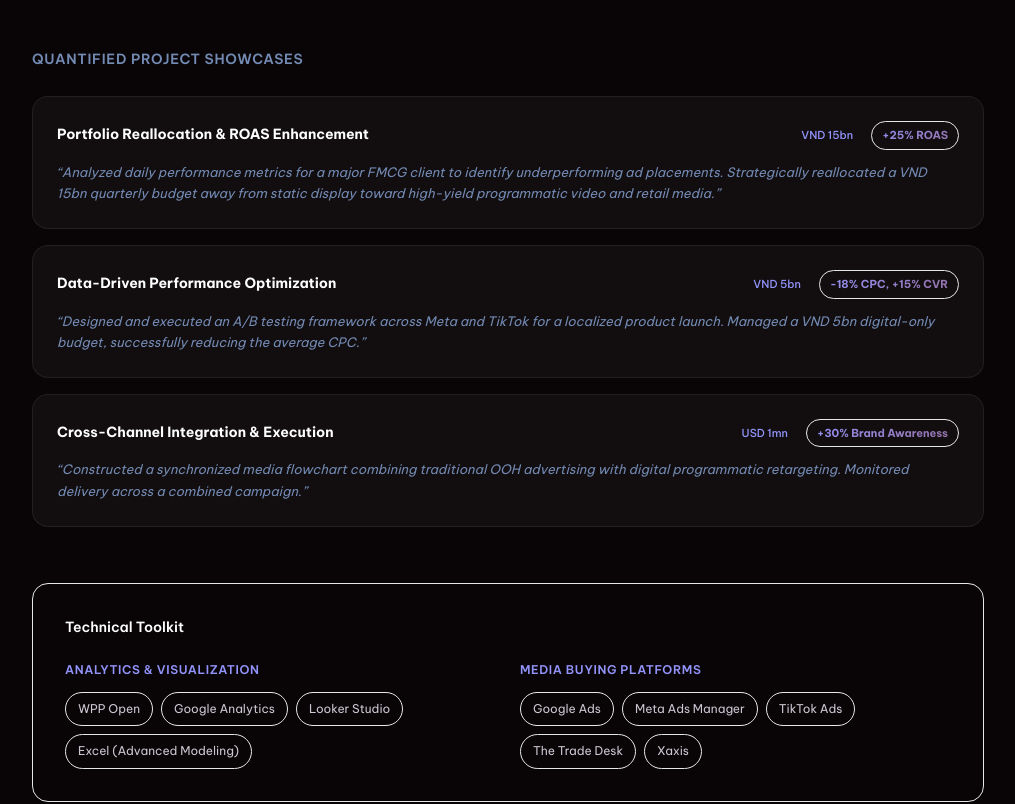
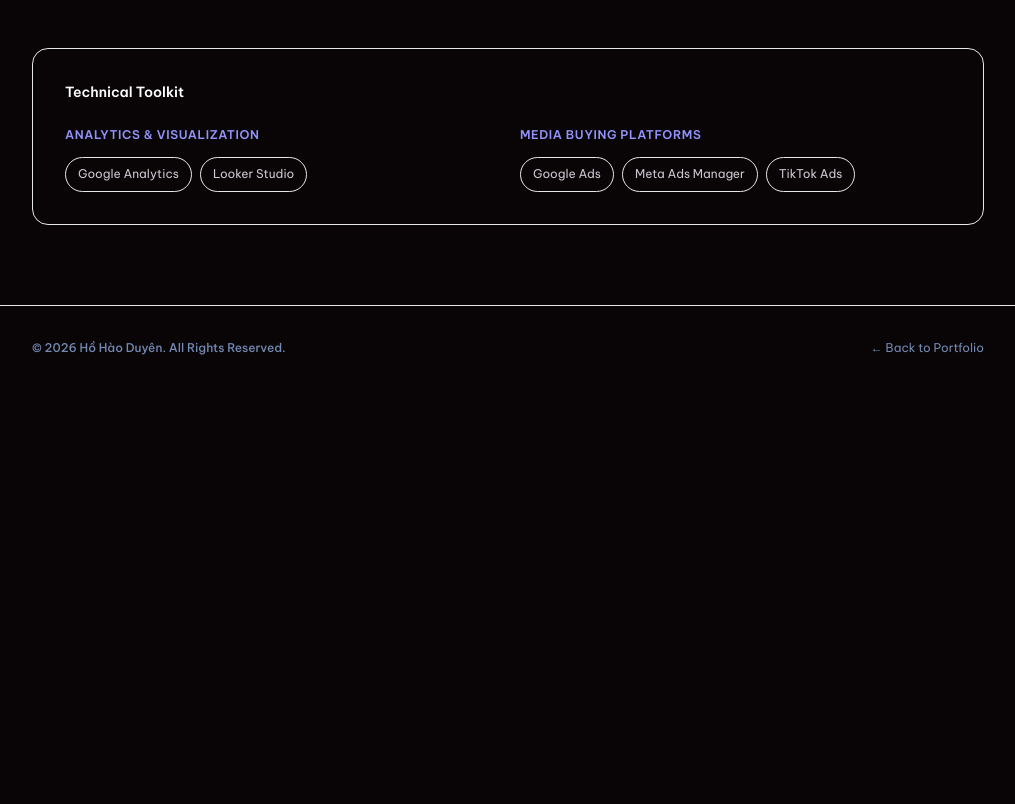
Before and after one commit to Kohnnn/dindinwebsite, a Next.js app: page /awards/media-master-2023 in a window 1280 px wide. Shown: the part 1080-1884 px from the top of the page, without its empty margins (132-1147 px from the left). After the commit the page ends 1470 px from the top, so only its background shows below. Built offline with nearby package versions, Linux system fonts and the light colour scheme.

Commit message:
feat: add resume data models and project/award detail pages while updating program duration in subsite content

```diff
--- a/src/app/awards/media-master-2023/page.tsx
+++ b/src/app/awards/media-master-2023/page.tsx
@@ -23,35 +23,14 @@
     },
 ] as { icon: LucideIcon; title: string; desc: string }[];
 
-const showcases = [
-    {
-        title: "Portfolio Reallocation & ROAS Enhancement",
-        quote: "Analyzed daily performance metrics for a major FMCG client to identify underperforming ad placements. Strategically reallocated a VND 15bn quarterly budget away from static display toward high-yield programmatic video and retail media.",
-        result: "+25% ROAS",
-        budget: "VND 15bn",
-    },
-    {
-        title: "Data-Driven Performance Optimization",
-        quote: "Designed and executed an A/B testing framework across Meta and TikTok for a localized product launch. Managed a VND 5bn digital-only budget, successfully reducing the average CPC.",
-        result: "-18% CPC, +15% CVR",
-        budget: "VND 5bn",
-    },
-    {
-        title: "Cross-Channel Integration & Execution",
-        quote: "Constructed a synchronized media flowchart combining traditional OOH advertising with digital programmatic retargeting. Monitored delivery across a combined campaign.",
-        result: "+30% Brand Awareness",
-        budget: "USD 1mn",
-    },
-];
-
 const tools = [
     {
         category: "Analytics & Visualization",
-        items: ["WPP Open", "Google Analytics", "Looker Studio", "Excel (Advanced Modeling)"],
+        items: ["Google Analytics", "Looker Studio"],
     },
     {
         category: "Media Buying Platforms",
-        items: ["Google Ads", "Meta Ads Manager", "TikTok Ads", "The Trade Desk", "Xaxis"],
+        items: ["Google Ads", "Meta Ads Manager", "TikTok Ads"],
     },
 ];
 
@@ -72,7 +51,7 @@
                     WPP Media Master Training 2023
                 </h1>
                 <p className="text-[16px] text-muted/80 leading-relaxed max-w-2xl mb-2">
-                    <strong className="text-white">Selected exclusive participant</strong> for GroupM&apos;s intensive 13-week fast-track program.
+                    <strong className="text-white">Selected exclusive participant</strong> for GroupM&apos;s intensive 10-week fast-track program.
                 </p>
                 <p className="text-[15px] text-slate leading-relaxed max-w-2xl">
                     Focused on cross-channel media planning, programmatic trading, and data-driven budget allocation for managing and optimizing large-scale media investments for enterprise clients.
@@ -132,40 +111,6 @@
                 </div>
             </div>
 
-            {/* ── Project Showcases ── */}
-            <div className="mt-14">
-                <h2 className="text-[14px] font-semibold text-slate uppercase tracking-wider mb-6">
-                    Quantified Project Showcases
-                </h2>
-                <div className="space-y-4">
-                    {showcases.map((s, i) => (
-                        <motion.div
-                            key={i}
-                            initial={{ opacity: 0, y: 24 }}
-                            animate={{ opacity: 1, y: 0 }}
-                            transition={{ delay: 0.6 + i * 0.1, duration: 0.6, ease: "easeOut" }}
-                            className="bg-card border border-border rounded-2xl p-6 hover:border-purple/20 transition-all duration-300"
-                        >
-                            <div className="flex flex-col sm:flex-row sm:items-center justify-between mb-3 gap-2">
-                                <h3 className="text-[14px] font-bold text-white">
-                                    {s.title}
-                                </h3>
-                                <div className="flex items-center gap-2">
-                                    <span className="text-[11px] font-medium text-purple-lt bg-purple/10 px-2.5 py-1 rounded-full">
-                                        {s.budget}
-                                    </span>
-                                    <span className="text-[11px] font-bold text-gradient bg-purple/8 px-2.5 py-1 rounded-full border border-purple/20">
-                                        {s.result}
-                                    </span>
-                                </div>
-                            </div>
-                            <p className="text-[13px] text-slate leading-relaxed italic">
-                                &ldquo;{s.quote}&rdquo;
-                            </p>
-                        </motion.div>
-                    ))}
-                </div>
-            </div>
 
             {/* ── Technical Toolkit ── */}
             <motion.div
--- a/src/app/projects/[slug]/page.tsx
+++ b/src/app/projects/[slug]/page.tsx
@@ -47,19 +47,21 @@
         };
     }
 
+    const metaImage = project.gallery?.find((item) => !item.homepageOnly)?.src ?? project.gallery?.[0]?.src ?? "/HoHaoDuyen_Portrait.jpeg";
+
     return {
         title: `${project.title} - Hazel Ho`,
         description: project.summary,
         openGraph: {
             title: `${project.title} - Hazel Ho`,
             description: project.summary,
-            images: project.gallery?.length ? [project.gallery[0].src] : ["/HoHaoDuyen_Portrait.jpeg"],
+            images: [metaImage],
         },
         twitter: {
             card: "summary_large_image",
             title: `${project.title} - Hazel Ho`,
             description: project.summary,
-            images: project.gallery?.length ? [project.gallery[0].src] : ["/HoHaoDuyen_Portrait.jpeg"],
+            images: [metaImage],
         },
     };
 }
@@ -70,6 +72,9 @@
     if (!project) {
         notFound();
     }
+
+    const heroMedia = project.gallery?.find((item) => !item.homepageOnly) ?? project.gallery?.[0];
+    const supportingGallery = project.gallery?.filter((item) => item !== heroMedia) ?? [];
 
     return (
         <article>
@@ -113,15 +118,15 @@
                 ))}
             </div>
 
-            {project.gallery?.[0] ? (
+            {heroMedia ? (
                 <div className="mt-10 overflow-hidden rounded-[16px] border border-border/50 bg-card shadow-[0_8px_30px_rgba(0,0,0,0.14)]">
-                    <div className={`relative aspect-[16/7] ${getSurfaceClass(project.gallery[0].surface)}`}>
-                        {project.gallery[0].fit === "contain" ? (
+                    <div className={`relative aspect-[16/7] ${getSurfaceClass(heroMedia.surface)}`}>
+                        {heroMedia.fit === "contain" ? (
                             <div className="absolute inset-0 flex items-center justify-center px-10 py-12 md:px-16">
                                 <div className="relative w-full max-w-[240px] aspect-[3/1.4]">
                                     <Image
-                                        src={project.gallery[0].src}
-                                        alt={project.gallery[0].alt}
+                                        src={heroMedia.src}
+                                        alt={heroMedia.alt}
                                         fill
                                         className="object-contain"
                                         loading="eager"
@@ -130,8 +135,8 @@
                             </div>
                         ) : (
                             <Image
-                                src={project.gallery[0].src}
-                                alt={project.gallery[0].alt}
+                                src={heroMedia.src}
+                                alt={heroMedia.alt}
                                 fill
                                 className="object-cover"
                                 loading="eager"
@@ -174,9 +179,9 @@
                 </div>
             </div>
 
-            {project.gallery && project.gallery.length > 1 ? (
-                <div className={`mt-12 grid gap-5 ${project.gallery.slice(1).length > 1 ? "md:grid-cols-2" : "grid-cols-1"}`}>
-                    {project.gallery.slice(1).map((item) => (
+            {supportingGallery.length ? (
+                <div className={`mt-12 grid gap-5 ${supportingGallery.length > 1 ? "md:grid-cols-2" : "grid-cols-1"}`}>
+                    {supportingGallery.map((item) => (
                         <div key={item.src} className="overflow-hidden rounded-[12px] border border-border/50 bg-card shadow-[0_8px_30px_rgba(0,0,0,0.14)]">
                             <div className={`relative aspect-[16/9] ${getSurfaceClass(item.surface)}`}>
                                 <Image
@@ -269,6 +274,17 @@
                                         className="rounded-[16px] border border-border/50 bg-card p-5 transition-all duration-300 hover:border-purple/25 hover:shadow-[0_10px_34px_rgba(101,101,253,0.12)]"
                                     >
                                         <div className="overflow-hidden rounded-[12px] border border-border/40 bg-bg3/80">
+                                            {asset.embedUrl ? (
+                                                <div className="relative pt-[56.25%]">
+                                                    <iframe
+                                                        src={asset.embedUrl}
+                                                        allow="autoplay; fullscreen; picture-in-picture; clipboard-write; encrypted-media; web-share"
+                                                        referrerPolicy="strict-origin-when-cross-origin"
+                                                        className="absolute inset-0 h-full w-full"
+                                                        title={asset.title}
+                                                    />
+                                                </div>
+                                            ) : (
                                                 <video
                                                     controls
                                                     preload="metadata"
@@ -277,6 +293,7 @@
                                                 >
                                                     <source src={asset.href} type="video/mp4" />
                                                 </video>
+                                            )}
                                         </div>
                                         <div className="mt-4 flex items-center justify-between gap-4">
                                             <div className="flex items-center gap-3">
@@ -293,17 +310,22 @@
                                                 </div>
                                             </div>
                                             <Link
-                                                href={asset.href}
+                                                href={asset.embedUrl ?? asset.href}
                                                 target="_blank"
                                                 rel="noreferrer"
                                                 className="text-[12px] font-semibold text-purple-lt hover:text-white transition-colors"
                                             >
-                                                Open file
+                                                Open source
                                             </Link>
                                         </div>
                                         <p className="mt-4 text-[13px] text-slate leading-[1.7]">
                                             {asset.note}
                                         </p>
+                                        {asset.embedUrl ? (
+                                            <p className="mt-2 text-[12px] text-slate/80 leading-[1.6]">
+                                                Local fallback: <Link href={asset.href} target="_blank" rel="noreferrer" className="text-purple-lt hover:text-white transition-colors">open MP4</Link>
+                                            </p>
+                                        ) : null}
                                     </div>
                                 );
                             }
```
Also changed, not shown: src/data/projects.ts (+25 -15 lines), src/data/resume.ts (+4 -4 lines), 1 other file (tests, documents, lock files or other folders). Lines whose indentation alone changed are shown as unchanged.
